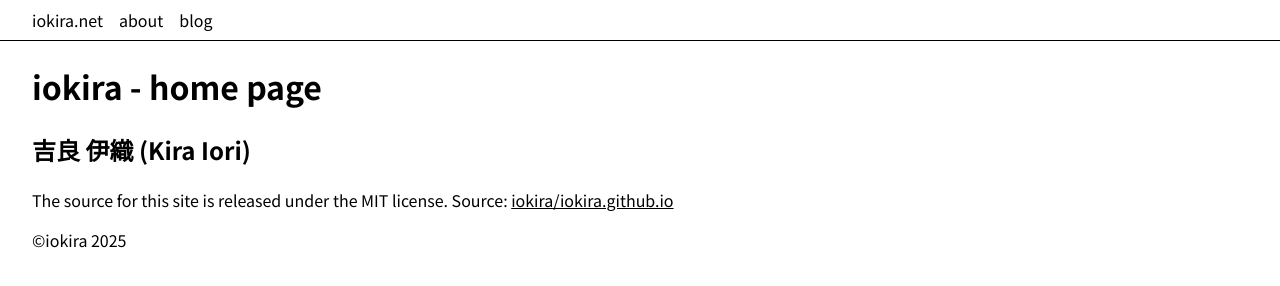
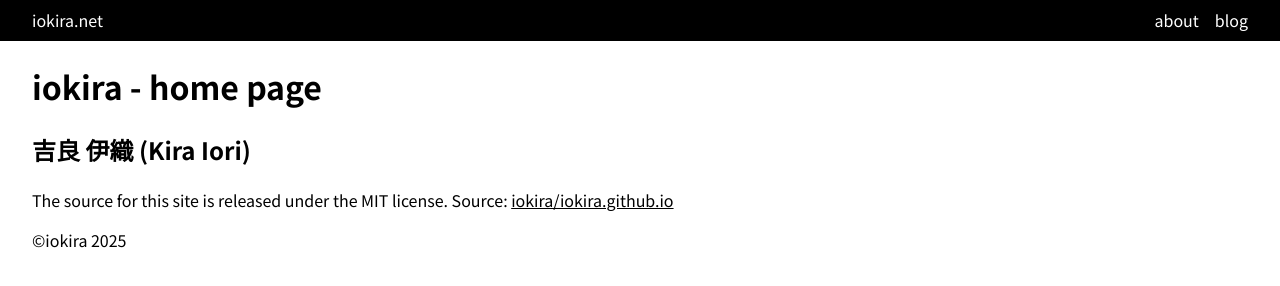
Before and after one commit to iokira/iokira.github.io, an Astro site: page / in a window 1280 px wide. Built offline with nearby package versions, Linux system fonts and the light colour scheme; Astro itself is replaced by a stand-in of ours.

Commit message:
update: header style

```diff
--- a/src/components/Header.astro
+++ b/src/components/Header.astro
@@ -7,6 +7,9 @@ import Navigation from "@components/Navigation.astro";
 </header>
 <style>
     header {
+        width: 100dvw;
+        color: white;
+        background-color: black;
         padding-inline: 2rem;
         border-block-end: 1px solid black;
     }
--- a/src/components/Navigation.astro
+++ b/src/components/Navigation.astro
@@ -1,14 +1,23 @@
 <nav class="nav-links">
     <a href="/">iokira.net</a>
-    <a href="/about">about</a>
-    <a href="/blog">blog</a>
+    <div class="links">
+        <a href="/about">about</a>
+        <a href="/blog">blog</a>
+    </div>
 </nav>
 <style lang="scss">
     .nav-links {
         width: 100%;
         display: flex;
         padding-block: 0.5rem;
-        gap: 1rem;
+        justify-content: space-between;
+
+        .links {
+            display: flex;
+            justify-content: flex-end;
+            flex-direction: row;
+            gap: 1rem;
+        }
 
         a {
             text-decoration: none;
```
